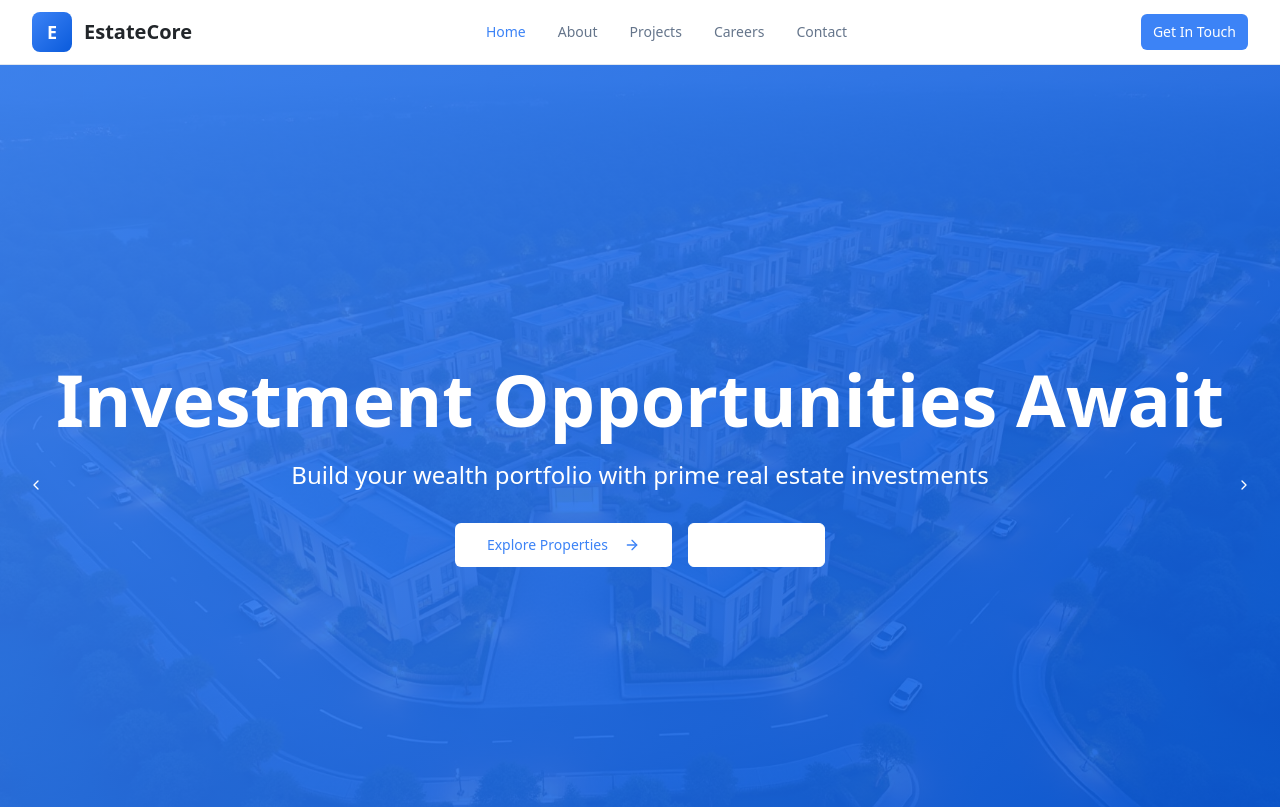
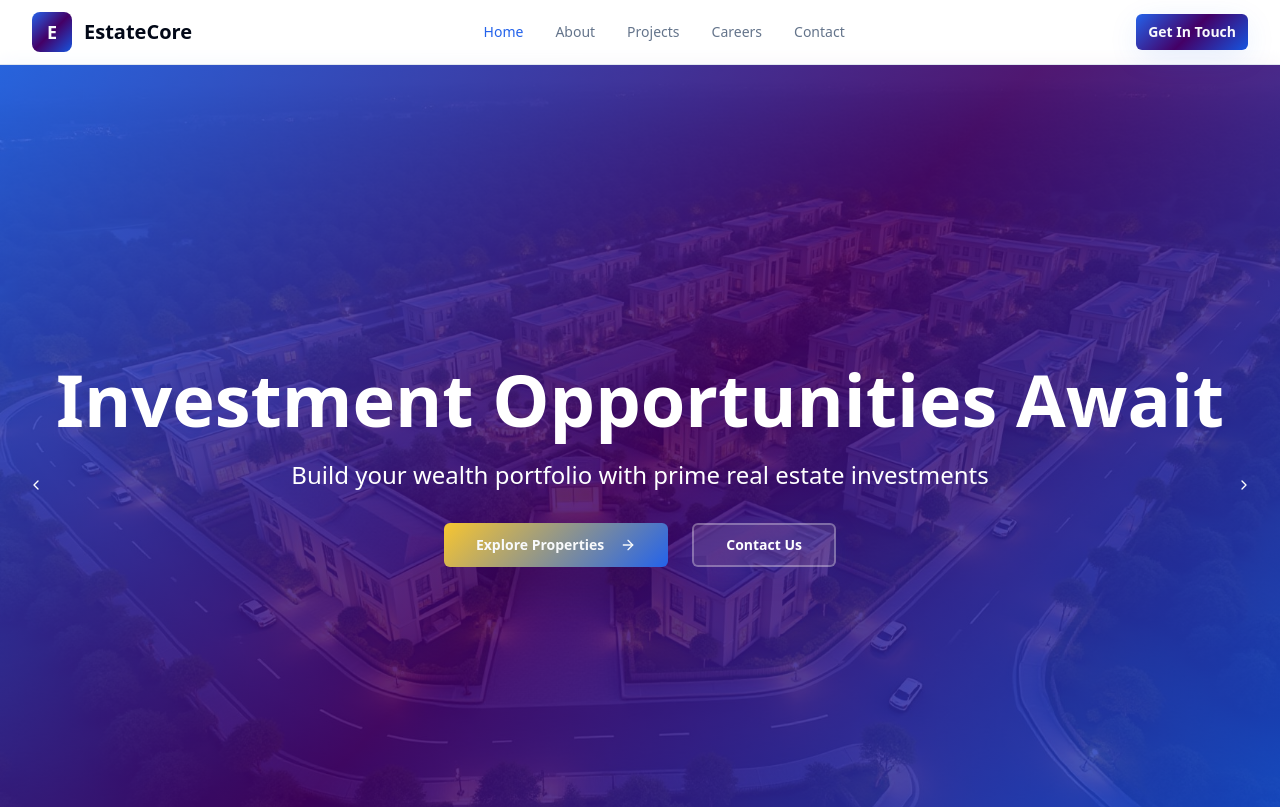
Before and after one commit to JMRealtors/JM_Realtor_s, a React (Vite) app: page / in a window 1280 px wide. Shown: the top 807 px of the page. Built offline with nearby package versions, Linux system fonts and the light colour scheme.

Commit message:
Refine premium feel and button functionality

```diff
--- a/src/components/sections/FeaturedProperties.tsx
+++ b/src/components/sections/FeaturedProperties.tsx
@@ -157,9 +157,15 @@ export function FeaturedProperties() {
                   </div>
                 </div>
 
-                <Button variant="outline" className="w-full group-hover:bg-primary group-hover:text-primary-foreground transition-colors">
-                  View Details
-                  <ArrowRight className="ml-2 h-4 w-4" />
+                <Button
+                  variant="outline"
+                  className="w-full group-hover:bg-primary group-hover:text-primary-foreground transition-colors"
+                  asChild
+                >
+                  <Link to={`/projects?property=${property.id}`}>
+                    View Details
+                    <ArrowRight className="ml-2 h-4 w-4" />
+                  </Link>
                 </Button>
               </CardContent>
             </Card>
@@ -167,7 +173,7 @@ export function FeaturedProperties() {
         </div>
 
         <div className={`text-center ${isVisible ? "animate-scale" : "opacity-0"}`}>
-          <Button size="lg" asChild>
+          <Button size="lg" variant="luxury" className="shadow-elegant hover:shadow-glow" asChild>
             <Link to="/projects">
               View All Properties
               <ArrowRight className="ml-2 h-5 w-5" />
--- a/src/components/sections/Hero.tsx
+++ b/src/components/sections/Hero.tsx
@@ -69,14 +69,14 @@ export function Hero() {
         <p className="text-xl md:text-2xl mb-8 max-w-3xl mx-auto animate-fade-in opacity-90">
           {banners[currentBanner].subtitle}
         </p>
-        <div className="flex flex-col sm:flex-row gap-4 justify-center animate-scale">
-          <Button size="lg" className="bg-white text-primary hover:bg-white/90" asChild>
+        <div className="flex flex-col sm:flex-row gap-6 justify-center animate-scale">
+          <Button size="lg" variant="premium" className="shadow-premium hover:shadow-glow transform hover:scale-105" asChild>
             <Link to="/projects">
               Explore Properties
               <ArrowRight className="ml-2 h-5 w-5" />
             </Link>
           </Button>
-          <Button size="lg" variant="outline" className="border-white text-white hover:bg-white hover:text-primary" asChild>
+          <Button size="lg" variant="outline" className="border-2 border-white/30 bg-white/10 backdrop-blur-sm text-white hover:bg-white hover:text-primary hover:border-white shadow-elegant" asChild>
             <Link to="/contact">Contact Us</Link>
           </Button>
         </div>
--- a/src/components/ui/button.tsx
+++ b/src/components/ui/button.tsx
@@ -5,19 +5,21 @@ import { cva, type VariantProps } from "class-variance-authority"
 import { cn } from "@/lib/utils"
 
 const buttonVariants = cva(
-  "inline-flex items-center justify-center gap-2 whitespace-nowrap rounded-md text-sm font-medium ring-offset-background transition-colors focus-visible:outline-none focus-visible:ring-2 focus-visible:ring-ring focus-visible:ring-offset-2 disabled:pointer-events-none disabled:opacity-50 [&_svg]:pointer-events-none [&_svg]:size-4 [&_svg]:shrink-0",
+  "inline-flex items-center justify-center gap-2 whitespace-nowrap rounded-lg text-sm font-semibold ring-offset-background transition-all duration-300 focus-visible:outline-none focus-visible:ring-2 focus-visible:ring-ring focus-visible:ring-offset-2 disabled:pointer-events-none disabled:opacity-50 [&_svg]:pointer-events-none [&_svg]:size-4 [&_svg]:shrink-0",
   {
     variants: {
       variant: {
-        default: "bg-primary text-primary-foreground hover:bg-primary/90",
+        default: "bg-gradient-hero text-primary-foreground shadow-elegant hover:shadow-glow hover:scale-105 transform",
         destructive:
-          "bg-destructive text-destructive-foreground hover:bg-destructive/90",
+          "bg-destructive text-destructive-foreground hover:bg-destructive/90 shadow-elegant",
         outline:
-          "border border-input bg-background hover:bg-accent hover:text-accent-foreground",
+          "border-2 border-primary/20 bg-gradient-glass backdrop-blur-sm hover:border-primary hover:bg-primary/10 hover:shadow-elegant",
         secondary:
-          "bg-secondary text-secondary-foreground hover:bg-secondary/80",
-        ghost: "hover:bg-accent hover:text-accent-foreground",
-        link: "text-primary underline-offset-4 hover:underline",
+          "bg-gradient-card text-secondary-foreground hover:shadow-card-hover border border-border/50",
+        ghost: "hover:bg-accent hover:text-accent-foreground hover:shadow-card",
+        link: "text-primary underline-offset-4 hover:underline hover:text-primary-glow",
+        premium: "bg-gradient-premium text-estate-luxury-foreground shadow-premium hover:shadow-glow hover:scale-105",
+        luxury: "bg-estate-luxury text-estate-luxury-foreground shadow-elegant hover:bg-estate-luxury/90 hover:shadow-glow",
       },
       size: {
         default: "h-10 px-4 py-2",
--- a/src/index.css
+++ b/src/index.css
@@ -2,56 +2,65 @@
 @tailwind components;
 @tailwind utilities;
 
-/* Premium Real Estate Design System - All colors MUST be HSL */
+/* Ultra Premium Real Estate Design System - All colors MUST be HSL */
 
 @layer base {
   :root {
     --background: 0 0% 100%;
-    --foreground: 210 11% 15%;
+    --foreground: 222 84% 4.9%;
 
     --card: 0 0% 100%;
-    --card-foreground: 210 11% 15%;
+    --card-foreground: 222 84% 4.9%;
 
     --popover: 0 0% 100%;
-    --popover-foreground: 210 11% 15%;
+    --popover-foreground: 222 84% 4.9%;
 
-    /* Premium blue palette */
-    --primary: 217 91% 60%;
-    --primary-foreground: 0 0% 100%;
-    --primary-hover: 217 91% 55%;
+    /* Luxury color palette */
+    --primary: 221 83% 53%;
+    --primary-foreground: 210 40% 98%;
+    --primary-hover: 221 83% 48%;
+    --primary-glow: 221 83% 65%;
 
-    /* Professional secondary colors */
+    /* Premium secondary colors */
     --secondary: 210 40% 96%;
-    --secondary-foreground: 210 11% 15%;
+    --secondary-foreground: 222 84% 4.9%;
 
     --muted: 210 40% 96%;
-    --muted-foreground: 215 16% 47%;
+    --muted-foreground: 215 16% 46.9%;
 
-    --accent: 217 91% 95%;
-    --accent-foreground: 217 91% 60%;
+    --accent: 210 40% 96%;
+    --accent-foreground: 222 84% 4.9%;
 
     --destructive: 0 84% 60%;
-    --destructive-foreground: 0 0% 98%;
+    --destructive-foreground: 210 40% 98%;
 
     --border: 214 32% 91%;
     --input: 214 32% 91%;
-    --ring: 217 91% 60%;
+    --ring: 221 83% 53%;
 
-    /* Real estate specific colors */
-    --estate-gold: 43 96% 56%;
-    --estate-gold-foreground: 210 11% 15%;
+    /* Luxury estate colors */
+    --estate-gold: 45 93% 58%;
+    --estate-gold-foreground: 222 84% 4.9%;
+    --estate-platinum: 210 20% 85%;
+    --estate-platinum-foreground: 222 84% 4.9%;
     --estate-success: 142 76% 36%;
-    --estate-success-foreground: 0 0% 100%;
+    --estate-success-foreground: 210 40% 98%;
+    --estate-luxury: 280 100% 20%;
+    --estate-luxury-foreground: 210 40% 98%;
 
-    /* Gradients */
-    --gradient-hero: linear-gradient(135deg, hsl(217 91% 60%) 0%, hsl(217 91% 45%) 100%);
+    /* Premium gradients */
+    --gradient-hero: linear-gradient(135deg, hsl(221 83% 53%) 0%, hsl(280 100% 20%) 50%, hsl(221 83% 48%) 100%);
     --gradient-card: linear-gradient(145deg, hsl(0 0% 100%) 0%, hsl(210 40% 98%) 100%);
-    --gradient-overlay: linear-gradient(135deg, hsla(217 91% 60% / 0.9) 0%, hsla(217 91% 45% / 0.9) 100%);
+    --gradient-overlay: linear-gradient(135deg, hsla(221 83% 53% / 0.85) 0%, hsla(280 100% 20% / 0.85) 50%, hsla(221 83% 48% / 0.85) 100%);
+    --gradient-premium: linear-gradient(135deg, hsl(45 93% 58%) 0%, hsl(221 83% 53%) 100%);
+    --gradient-glass: linear-gradient(145deg, hsla(0 0% 100% / 0.25) 0%, hsla(0 0% 100% / 0.05) 100%);
 
-    /* Shadows */
-    --shadow-elegant: 0 4px 20px -2px hsl(217 91% 60% / 0.08);
-    --shadow-card: 0 1px 3px 0 hsl(0 0% 0% / 0.1), 0 1px 2px -1px hsl(0 0% 0% / 0.1);
-    --shadow-card-hover: 0 10px 25px -3px hsl(217 91% 60% / 0.1), 0 4px 6px -4px hsl(217 91% 60% / 0.1);
+    /* Luxury shadows */
+    --shadow-elegant: 0 8px 32px -4px hsl(221 83% 53% / 0.15);
+    --shadow-card: 0 4px 16px -2px hsl(0 0% 0% / 0.08), 0 2px 4px -1px hsl(0 0% 0% / 0.06);
+    --shadow-card-hover: 0 20px 40px -8px hsl(221 83% 53% / 0.25), 0 8px 16px -4px hsl(280 100% 20% / 0.15);
+    --shadow-glow: 0 0 20px hsl(221 83% 53% / 0.4);
+    --shadow-premium: 0 25px 50px -12px hsl(0 0% 0% / 0.25);
 
     /* Animations */
     --transition-smooth: all 0.3s cubic-bezier(0.4, 0, 0.2, 1);
@@ -83,42 +92,47 @@
   }
 
   .dark {
-    --background: 210 11% 7%;
-    --foreground: 0 0% 98%;
+    --background: 222 84% 4.9%;
+    --foreground: 210 40% 98%;
 
-    --card: 210 11% 9%;
-    --card-foreground: 0 0% 98%;
+    --card: 222 84% 4.9%;
+    --card-foreground: 210 40% 98%;
 
-    --popover: 210 11% 9%;
-    --popover-foreground: 0 0% 98%;
+    --popover: 222 84% 4.9%;
+    --popover-foreground: 210 40% 98%;
 
-    --primary: 217 91% 60%;
-    --primary-foreground: 0 0% 100%;
-    --primary-hover: 217 91% 65%;
+    --primary: 221 83% 53%;
+    --primary-foreground: 210 40% 98%;
+    --primary-hover: 221 83% 58%;
+    --primary-glow: 221 83% 70%;
 
-    --secondary: 210 11% 15%;
-    --secondary-foreground: 0 0% 98%;
+    --secondary: 217 19% 27%;
+    --secondary-foreground: 210 40% 98%;
 
-    --muted: 210 11% 15%;
-    --muted-foreground: 215 16% 70%;
+    --muted: 217 19% 27%;
+    --muted-foreground: 215 20.2% 65.1%;
 
-    --accent: 210 11% 15%;
-    --accent-foreground: 217 91% 60%;
+    --accent: 217 19% 27%;
+    --accent-foreground: 210 40% 98%;
 
-    --destructive: 0 63% 31%;
-    --destructive-foreground: 0 0% 98%;
+    --destructive: 0 62.8% 30.6%;
+    --destructive-foreground: 210 40% 98%;
 
-    --border: 210 11% 15%;
-    --input: 210 11% 15%;
-    --ring: 217 91% 60%;
+    --border: 217 19% 27%;
+    --input: 217 19% 27%;
+    --ring: 221 83% 53%;
 
-    --estate-gold: 43 96% 56%;
-    --estate-gold-foreground: 210 11% 7%;
+    --estate-gold: 45 93% 58%;
+    --estate-gold-foreground: 222 84% 4.9%;
+    --estate-luxury: 280 100% 70%;
+    --estate-luxury-foreground: 222 84% 4.9%;
 
-    --gradient-hero: linear-gradient(135deg, hsl(217 91% 60%) 0%, hsl(217 91% 75%) 100%);
-    --gradient-card: linear-gradient(145deg, hsl(210 11% 9%) 0%, hsl(210 11% 12%) 100%);
-    --shadow-elegant: 0 4px 20px -2px hsl(0 0% 0% / 0.25);
-    --shadow-card-hover: 0 10px 25px -3px hsl(0 0% 0% / 0.25), 0 4px 6px -4px hsl(0 0% 0% / 0.1);
+    --gradient-hero: linear-gradient(135deg, hsl(221 83% 53%) 0%, hsl(280 100% 70%) 50%, hsl(221 83% 58%) 100%);
+    --gradient-card: linear-gradient(145deg, hsl(222 84% 4.9%) 0%, hsl(217 19% 27%) 100%);
+    --gradient-overlay: linear-gradient(135deg, hsla(221 83% 53% / 0.85) 0%, hsla(280 100% 70% / 0.85) 50%, hsla(221 83% 58% / 0.85) 100%);
+    --shadow-elegant: 0 8px 32px -4px hsl(0 0% 0% / 0.50);
+    --shadow-card-hover: 0 20px 40px -8px hsl(221 83% 53% / 0.40), 0 8px 16px -4px hsl(280 100% 70% / 0.25);
+    --shadow-glow: 0 0 20px hsl(221 83% 53% / 0.6);
     --sidebar-background: 240 5.9% 10%;
     --sidebar-foreground: 240 4.8% 95.9%;
     --sidebar-primary: 224.3 76.3% 48%;
--- a/tailwind.config.ts
+++ b/tailwind.config.ts
@@ -28,6 +28,7 @@ export default {
 					DEFAULT: 'hsl(var(--primary))',
 					foreground: 'hsl(var(--primary-foreground))',
 					hover: 'hsl(var(--primary-hover))',
+					glow: 'hsl(var(--primary-glow))',
 				},
 				secondary: {
 					DEFAULT: 'hsl(var(--secondary))',
@@ -56,8 +57,12 @@ export default {
 				estate: {
 					gold: 'hsl(var(--estate-gold))',
 					'gold-foreground': 'hsl(var(--estate-gold-foreground))',
+					platinum: 'hsl(var(--estate-platinum))',
+					'platinum-foreground': 'hsl(var(--estate-platinum-foreground))',
 					success: 'hsl(var(--estate-success))',
 					'success-foreground': 'hsl(var(--estate-success-foreground))',
+					luxury: 'hsl(var(--estate-luxury))',
+					'luxury-foreground': 'hsl(var(--estate-luxury-foreground))',
 				},
 				sidebar: {
 					DEFAULT: 'hsl(var(--sidebar-background))',
@@ -79,11 +84,15 @@ export default {
 				'gradient-hero': 'var(--gradient-hero)',
 				'gradient-card': 'var(--gradient-card)',
 				'gradient-overlay': 'var(--gradient-overlay)',
+				'gradient-premium': 'var(--gradient-premium)',
+				'gradient-glass': 'var(--gradient-glass)',
 			},
 			boxShadow: {
 				'elegant': 'var(--shadow-elegant)',
 				'card': 'var(--shadow-card)',
 				'card-hover': 'var(--shadow-card-hover)',
+				'glow': 'var(--shadow-glow)',
+				'premium': 'var(--shadow-premium)',
 			},
 			transitionTimingFunction: {
 				'smooth': 'var(--transition-smooth)',
```
